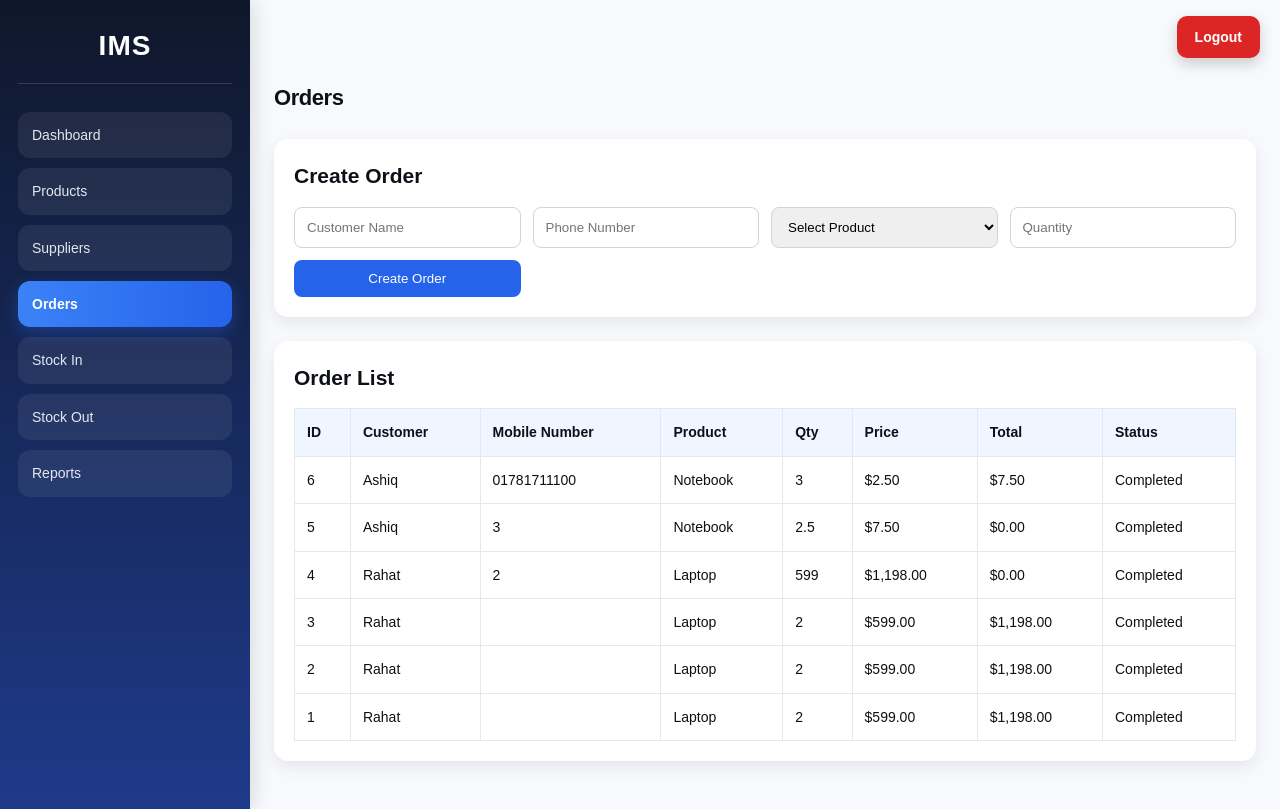
After one commit to rahat1517/WebTechProject, a PHP site: page /orders.php in a window 1280 px wide. The commit adds this page. Run offline with PHP 8.4, Linux system fonts and the light colour scheme; the visitor is signed in with stand-in values (Sample User, id 1); data comes from the database, SQL or seed files in the repository; both versions use the stored data as it was after the commit.

Commit message:
updated codes

```diff
--- a/assets/script.js
+++ b/assets/script.js
@@ -1,7 +1,9 @@
 function confirmDelete() {
     return confirm("Are you sure you want to delete this item?");
 }
-
+function confirmLogout() {
+    return confirm("Are you sure you want to logout?");
+}
 const searchInput = document.getElementById("tableSearch");
 if (searchInput) {
     searchInput.addEventListener("keyup", function () {
--- a/assets/style.css
+++ b/assets/style.css
@@ -45,56 +45,81 @@ body {
     display: flex;
     min-height: 100vh;
 }
+.menu-toggle {
+    position: fixed;
+    top: 16px;
+    left: 16px;
+    z-index: 1200;
+    background: #1e3a8a;
+    color: white;
+    border: none;
+    font-size: 26px;
+    width: 48px;
+    height: 48px;
+    border-radius: 12px;
+    cursor: pointer;
+    box-shadow: 0 6px 14px rgba(0,0,0,0.18);
+}
+
+.menu-toggle:hover {
+    background: #2563eb;
+}
 .sidebar {
-    width: 240px;
-    flex-shrink: 0;
-    background:var(--sidebar-bg);
-    color: var(--sidebar-text);
-    display: flex;
-    flex-direction: column;
-    border-right: 1px solid rgba(255,255,255,0.04);
+    width: 250px;
+    min-height: 100vh;
+    background: linear-gradient(180deg, #0f172a 0%, #1e3a8a 100%);
+    color: #ffffff;
+    padding: 24px 18px;
+    box-shadow: 4px 0 18px rgba(0, 0, 0, 0.12);
     position: sticky;
     top: 0;
-    height: 100vh;
-    overflow-y: auto;
+}
 
-}
 .sidebar h2 {
-    font-size: 13px;
-    font-weight: 600;
-    letter-spacing: 0.08em;
-    text-transform: uppercase;
-    color: var(--text-muted);
-    padding: 28px 20px 12px;
-    border-bottom: 1px solid rgba(255,255,255,0.06);
-    margin-bottom: 8px;
+    margin-bottom: 28px;
+    font-size: 28px;
+    font-weight: 700;
+    text-align: center;
+    letter-spacing: 1px;
+    padding-bottom: 14px;
+    border-bottom: 1px solid rgba(255,255,255,0.15);
 }
 
 .sidebar nav {
-    padding: 8px 12px;
-    flex: 1;
+    display: flex;
+    flex-direction: column;
+    gap: 10px;
 }
+
 .sidebar nav a {
-    display: flex;
-    align-items: center;
-    gap: 10px;
-    color: var(--sidebar-text);
+    display: block;
+    color: #e2e8f0;
     text-decoration: none;
-    padding: 9px 12px;
-    border-radius: var(--radius-md);
-    font-size: 13.5px;
-    margin-bottom: 2px;
-    font-weight: 400;
-    transition: background var(--transition),color var(--transition);
-    position: relative;
+    padding: 12px 14px;
+    border-radius: 12px;
+    background: rgba(255,255,255,0.07);
+    transition: 0.25s ease;
+    font-weight: 500;
 }
+
 .sidebar nav a:hover {
-    background: rgba(255,255,255,0.18);
+    background: rgba(255,255,255,0.16);
+    color: #fff;
+    transform: translateX(5px);
 }
+
+.sidebar nav a.active {
+    background: linear-gradient(90deg, #3b82f6, #2563eb);
+    color: white;
+    font-weight: 600;
+    box-shadow: 0 6px 16px rgba(37, 99, 235, 0.35);
+}
+
 .main-content {
     flex: 1;
-    padding: 32px 36px;
-    min-width: 0;
+    width: 100%;
+    padding: 24px;
+    padding-top: 80px;
 }
 h1 {
     font-size: 22px;
@@ -229,15 +254,53 @@ table th {
 .danger-btn:hover {
     background: #b91c1c;
 }
+
 #tableSearch {
     max-width: 280px;
     margin-bottom: 12px;
 }
+.overlay {
+    display: none;
+}
+.overlay.show {
+    display: block;
+    position: fixed;
+    inset: 0;
+    background: rgba(0,0,0,0.35);
+    z-index: 999;
+}
+.logout-btn {
+    position: fixed;
+    top: 16px;
+    right: 20px;
+    background: #dc2626;
+    color: white;
+    padding: 10px 18px;
+    border-radius: 10px;
+    text-decoration: none;
+    font-weight: 600;
+    z-index: 1200;
+    box-shadow: 0 6px 14px rgba(0,0,0,0.18);
+    transition: 0.2s ease;
+}
+
+.logout-btn:hover {
+    background: #b91c1c;
+    transform: translateY(-2px);
+}
 @media (max-width: 768px) {
-    .app {
-        flex-direction: column;
-    }
     .sidebar {
         width: 100%;
+        min-height: auto;
+        position: relative;
+        border-radius: 0 0 18px 18px;
+    }
+
+    .sidebar h2 {
+        margin-bottom: 18px;
+    }
+
+    .sidebar nav a:hover {
+        transform: none;
     }
 }
--- /dev/null
+++ b/orders.php
@@ -0,0 +1,129 @@
+<?php
+require_once 'includes/auth_check.php';
+
+$pageTitle = "Orders";
+$message = "";
+
+if ($_SERVER['REQUEST_METHOD'] === 'POST') {
+
+    if (isset($_POST['add_order'])) {
+
+        $customer = trim($_POST['customer_name']);
+        $phone_number = trim($_POST['phone_number']);
+        $product_id = (int)$_POST['product_id'];
+        $quantity = (int)$_POST['quantity'];
+
+        $stmt = $pdo->prepare("SELECT * FROM products WHERE id = ?");
+        $stmt->execute([$product_id]);
+        $product = $stmt->fetch();
+
+        if (!$product) {
+            $message = "Product not found!";
+        } elseif ($quantity <= 0) {
+            $message = "Quantity must be greater than 0!";
+        } elseif ($quantity > $product['quantity']) {
+            $message = "Not enough stock!";
+        } else {
+
+            $price = $product['price'];
+            $total = $price * $quantity;
+
+            $pdo->beginTransaction();
+
+            try {
+                $stmt = $pdo->prepare("INSERT INTO orders (customer_name, product_id, phone_number, quantity, unit_price, total_price, status)
+                VALUES (?, ?, ?, ?, ?, ?, 'Completed')");
+                $stmt->execute([$customer, $product_id, $phone_number, $quantity, $price, $total]);
+
+                $stmt = $pdo->prepare("UPDATE products SET quantity = quantity - ? WHERE id = ?");
+                $stmt->execute([$quantity, $product_id]);
+
+                $pdo->commit();
+
+                $message = "Order created successfully";
+            } catch (Exception $e) {
+                $pdo->rollBack();
+                $message = "Order failed!";
+            }
+        }
+    }
+}
+
+$products = $pdo->query("SELECT * FROM products")->fetchAll();
+$orders = $pdo->query("SELECT o.*, p.name AS product_name FROM orders o JOIN products p ON o.product_id = p.id ORDER BY o.id DESC")->fetchAll();
+
+require_once 'includes/header.php';
+?>
+
+<h1>Orders</h1>
+
+<p class="info"><?= htmlspecialchars($message) ?></p>
+
+<section class="panel">
+
+<h2>Create Order</h2>
+
+<form method="POST" class="grid-form">
+
+<input type="hidden" name="add_order" value="1">
+
+<input type="text" name="customer_name" placeholder="Customer Name" required>
+
+<input type="text" name="phone_number" placeholder="Phone Number" required>
+
+<select name="product_id" required>
+<option value="">Select Product</option>
+
+<?php foreach($products as $p): ?>
+<option value="<?= $p['id'] ?>">
+<?= htmlspecialchars($p['name']) ?> (Stock: <?= $p['quantity'] ?>)
+</option>
+<?php endforeach; ?>
+
+</select>
+
+<input type="number" name="quantity" placeholder="Quantity" min="1" required>
+
+<button type="submit">Create Order</button>
+
+</form>
+
+</section>
+
+<section class="panel">
+
+<h2>Order List</h2>
+
+<table>
+
+<tr>
+<th>ID</th>
+<th>Customer</th>
+<th>Mobile Number</th>
+<th>Product</th>
+<th>Qty</th>
+<th>Price</th>
+<th>Total</th>
+<th>Status</th>
+</tr>
+
+<?php foreach($orders as $o): ?>
+
+<tr>
+<td><?= $o['id'] ?></td>
+<td><?= htmlspecialchars($o['customer_name']) ?></td>
+<td><?= htmlspecialchars($o['phone_number']) ?></td>
+<td><?= htmlspecialchars($o['product_name']) ?></td>
+<td><?= $o['quantity'] ?></td>
+<td>$<?= number_format($o['unit_price'], 2) ?></td>
+<td>$<?= number_format($o['total_price'], 2) ?></td>
+<td><?= htmlspecialchars($o['status']) ?></td>
+</tr>
+
+<?php endforeach; ?>
+
+</table>
+
+</section>
+
+<?php require_once 'includes/footer.php'; ?>
```
Also changed, not shown: init_db.php (+14 -0 lines), data/inventory.sqlite.
